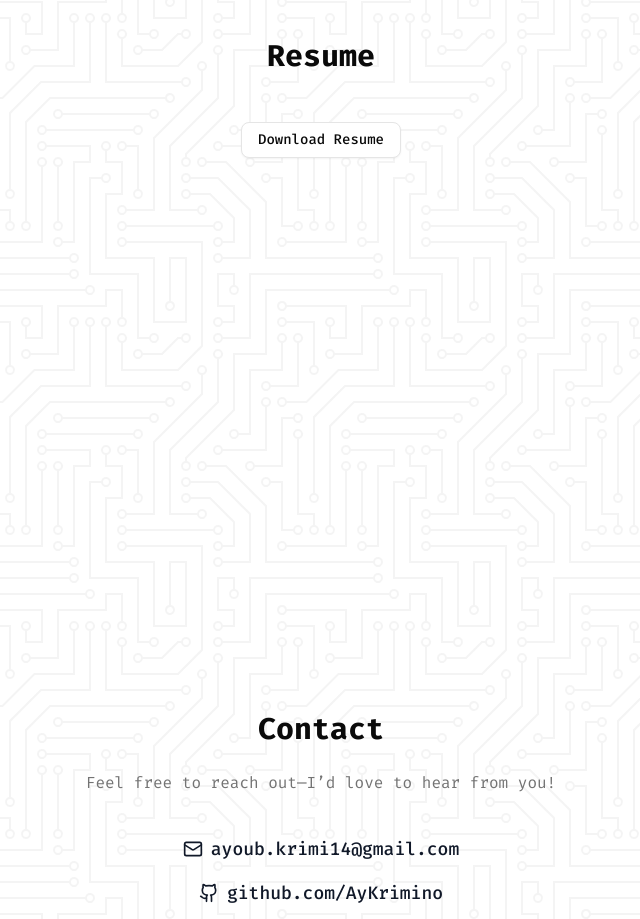
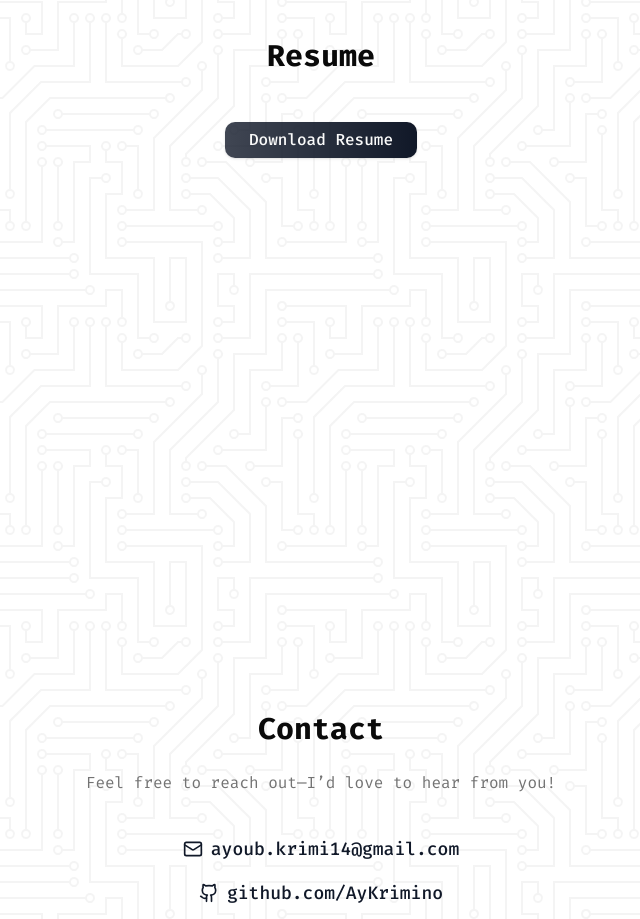
Before and after one commit to AyKrimino/portfolio, a Next.js app: page / in a window 1280 px wide. Shown: the part 2840-3759 px from the top of the page, without its empty margins (319-959 px from the left). Built offline with nearby package versions, Linux system fonts and the light colour scheme.

Commit message:
feat(ui): enhance ui for download resume button

```diff
--- a/src/components/ResumeSection.tsx
+++ b/src/components/ResumeSection.tsx
@@ -11,7 +11,7 @@ const ResumeSection = () => {
       <h2 className="text-3xl font-bold text-center mb-6">Resume</h2>
 
       <a href="resume.pdf" download="Ayoub_Krimi_Resume.pdf">
-        <Button variant="outline" className="">
+        <Button className="px-6 py-2 text-sm md:text-base bg-gradient-to-r from-gray-900/80 to-gray-900/100 hover:cursor-pointer hover:ring-2 hover:ring-gray-900 hover:scale-105 transition-all duration-200 ease-out shadow-sm hover:shadow-md rounded-lg">
           Download Resume
         </Button>
       </a>
```
